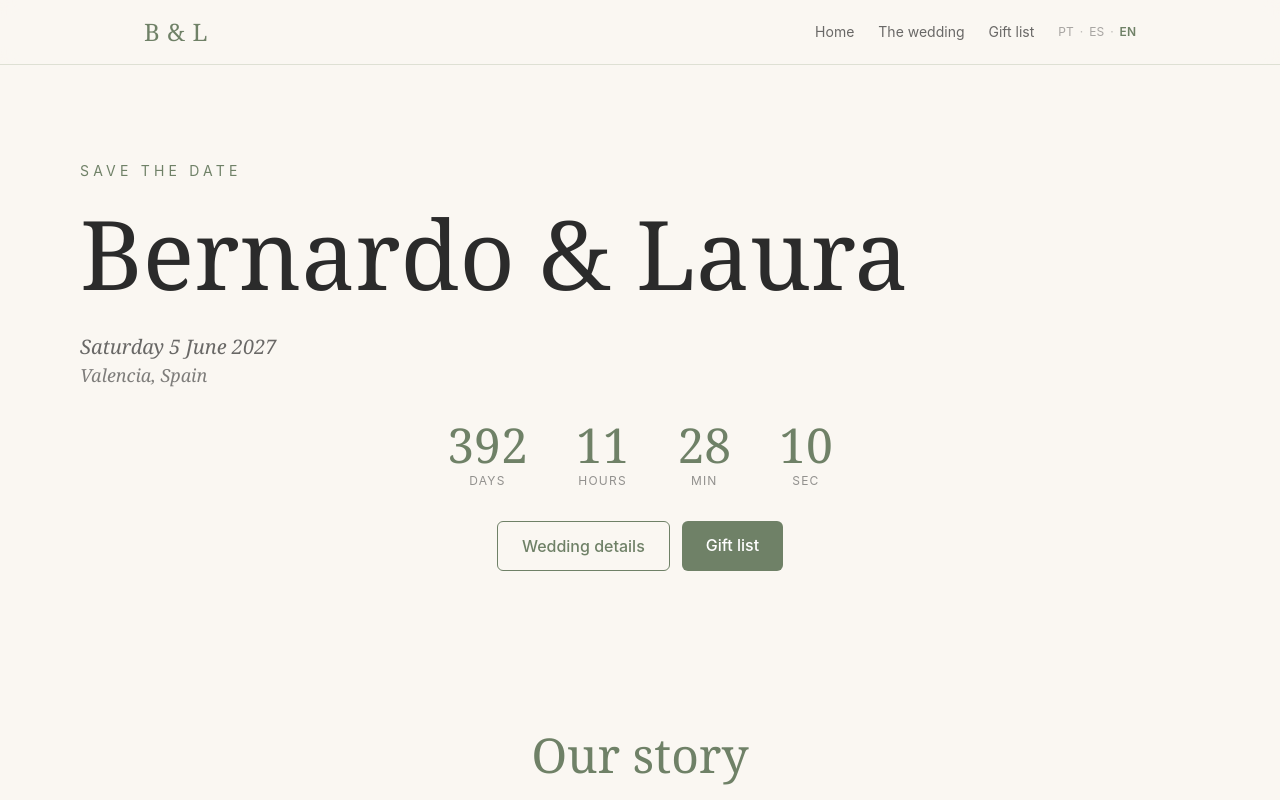
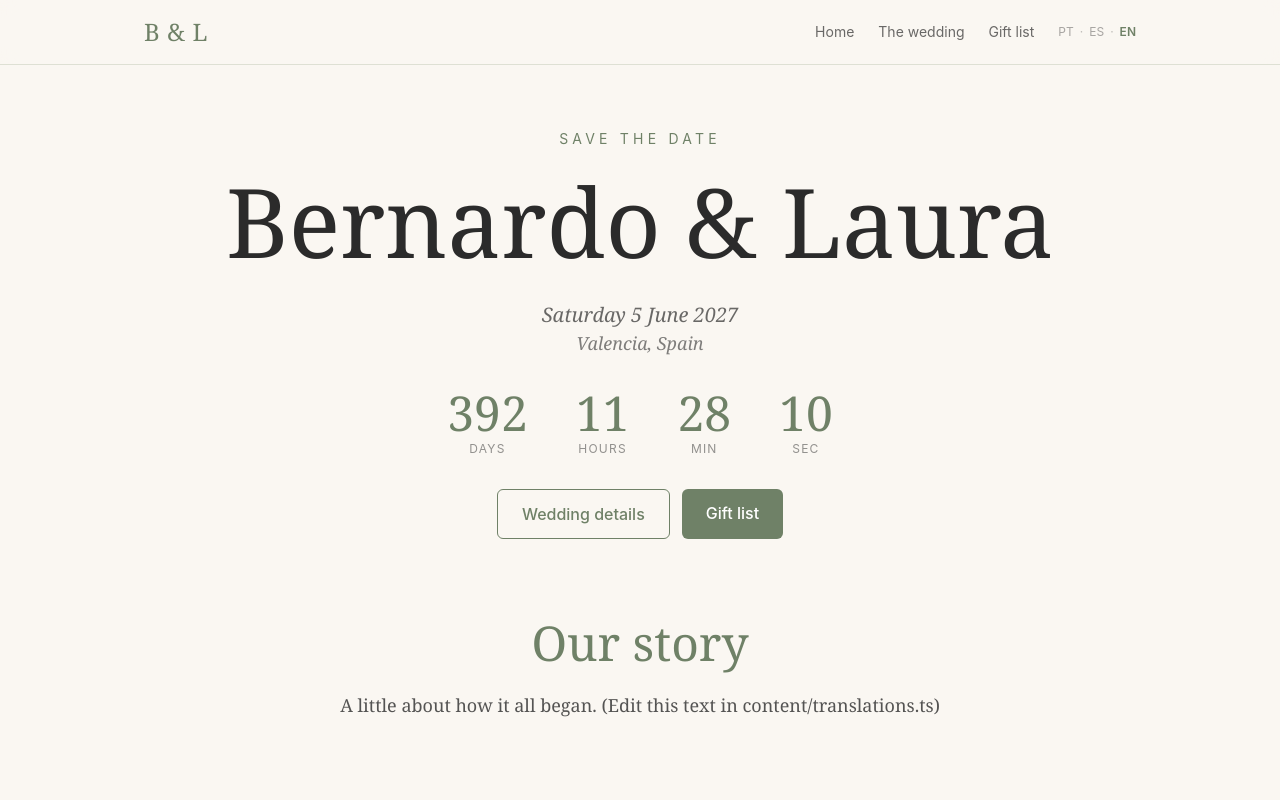
Before and after one commit to laurarondon/bernardo-laura-wedding, a Next.js app: page /en in a window 1280 px wide. Shown: the top 800 px of the page. Built offline with nearby package versions, Linux system fonts and the light colour scheme.

Commit message:
Use horizontal photo as banner, vertical as story portrait

```diff
--- a/app/[lang]/page.tsx
+++ b/app/[lang]/page.tsx
@@ -16,42 +16,51 @@ export default function Home({ params }: { params: { lang: string } }) {
 
   return (
     <div>
-      {/* Hero */}
-      <section className="relative py-16 md:py-24 px-4 max-w-6xl mx-auto">
-        <div className="grid md:grid-cols-2 gap-10 md:gap-16 items-center">
-          {settings.photos.hero && (
-            <div className="order-2 md:order-1">
+      {/* Banner */}
+      {settings.photos.banner && (
+        <section className="relative w-full">
           {/* eslint-disable-next-line @next/next/no-img-element */}
           <img
-                src={settings.photos.hero}
+            src={settings.photos.banner}
             alt={names}
-                className="w-full max-w-md mx-auto rounded-sm shadow-md"
+            className="w-full h-[55vh] md:h-[75vh] object-cover"
           />
+          <div className="absolute inset-0 bg-gradient-to-b from-black/0 via-black/0 to-black/40" />
+          <div className="absolute inset-x-0 bottom-0 text-center text-white pb-10 md:pb-16 px-4">
+            <p className="uppercase tracking-[0.3em] text-xs md:text-sm mb-3 opacity-90">
+              {tr.home.saveTheDate}
+            </p>
+            <h1 className="font-serif text-5xl md:text-7xl lg:text-8xl leading-tight drop-shadow-lg">
+              {names}
+            </h1>
           </div>
+        </section>
       )}
-          <div
-            className={`order-1 md:order-2 text-center md:text-left ${
-              settings.photos.hero ? "" : "md:col-span-2"
-            }`}
-          >
+
+      {/* Names + date (shown when there is no banner photo, or as a sub-header) */}
+      <section className="text-center px-4 pt-12 md:pt-16">
+        {!settings.photos.banner && (
+          <>
             <p className="uppercase tracking-[0.3em] text-sm text-sageDark mb-6">
               {tr.home.saveTheDate}
             </p>
-            <h1 className="font-serif text-6xl md:text-7xl lg:text-8xl text-ink leading-[1.05]">
+            <h1 className="font-serif text-6xl md:text-8xl text-ink leading-tight">
               {names}
             </h1>
-            <p className="mt-8 font-serif italic text-xl text-ink/70">
+          </>
+        )}
+        <p
+          className={`font-serif italic text-xl text-ink/70 ${
+            settings.photos.banner ? "" : "mt-8"
+          }`}
+        >
           {formatDate(settings.wedding.date, lang)}
         </p>
         <p className="font-serif italic text-lg text-ink/60">
           {settings.wedding.city}, {settings.wedding.country[lang]}
         </p>
-          </div>
-        </div>
-
         <Countdown targetIso={settings.wedding.date} lang={lang} />
-
-        <div className="mt-6 flex flex-wrap justify-center gap-3">
+        <div className="mt-2 flex flex-wrap justify-center gap-3">
           <Link href={`/${lang}/wedding`} className="btn-ghost">
             {tr.home.seeDetails}
           </Link>
@@ -62,19 +71,39 @@ export default function Home({ params }: { params: { lang: string } }) {
       </section>
 
       {/* Our story */}
-      <section className="max-w-3xl mx-auto px-4 py-16 text-center">
-        {settings.photos.story && (
-          // eslint-disable-next-line @next/next/no-img-element
+      <section className="max-w-5xl mx-auto px-4 py-20">
+        <div
+          className={`grid gap-10 md:gap-16 items-center ${
+            settings.photos.portrait ? "md:grid-cols-2" : ""
+          }`}
+        >
+          {settings.photos.portrait && (
+            <div>
+              {/* eslint-disable-next-line @next/next/no-img-element */}
               <img
-            src={settings.photos.story}
-            alt=""
-            className="w-full rounded-sm shadow-md mb-12"
+                src={settings.photos.portrait}
+                alt={names}
+                className="w-full max-w-md mx-auto rounded-sm shadow-md"
               />
+            </div>
           )}
-        <h2 className="section-title">{tr.home.ourStory}</h2>
-        <p className="mt-6 text-ink/80 leading-relaxed font-serif text-lg">
+          <div className={settings.photos.portrait ? "" : "max-w-2xl mx-auto text-center"}>
+            <h2
+              className={`section-title ${
+                settings.photos.portrait ? "md:text-left" : ""
+              }`}
+            >
+              {tr.home.ourStory}
+            </h2>
+            <p
+              className={`mt-6 text-ink/80 leading-relaxed font-serif text-lg ${
+                settings.photos.portrait ? "" : "text-center"
+              }`}
+            >
               {tr.home.ourStoryBody}
             </p>
+          </div>
+        </div>
       </section>
     </div>
   );
--- a/content/settings.ts
+++ b/content/settings.ts
@@ -39,8 +39,8 @@ export const settings = {
   // Photos shown on the home page. Drop image files into public/images/
   // and reference them here. Leave as "" to hide a slot.
   photos: {
-    hero: "", // vertical photo shown next to the names
-    story: "", // horizontal photo shown above the story
+    banner: "", // horizontal photo used as the full-width banner at the top
+    portrait: "", // vertical photo shown alongside the "our story" section
   },
 
   // ─────────── PAYMENT METHODS ───────────
```
Also changed, not shown: Laura and Bernardo -28.jpg (added), Laura and Bernardo -66.jpg (added). Lines whose indentation alone changed are shown as unchanged.
